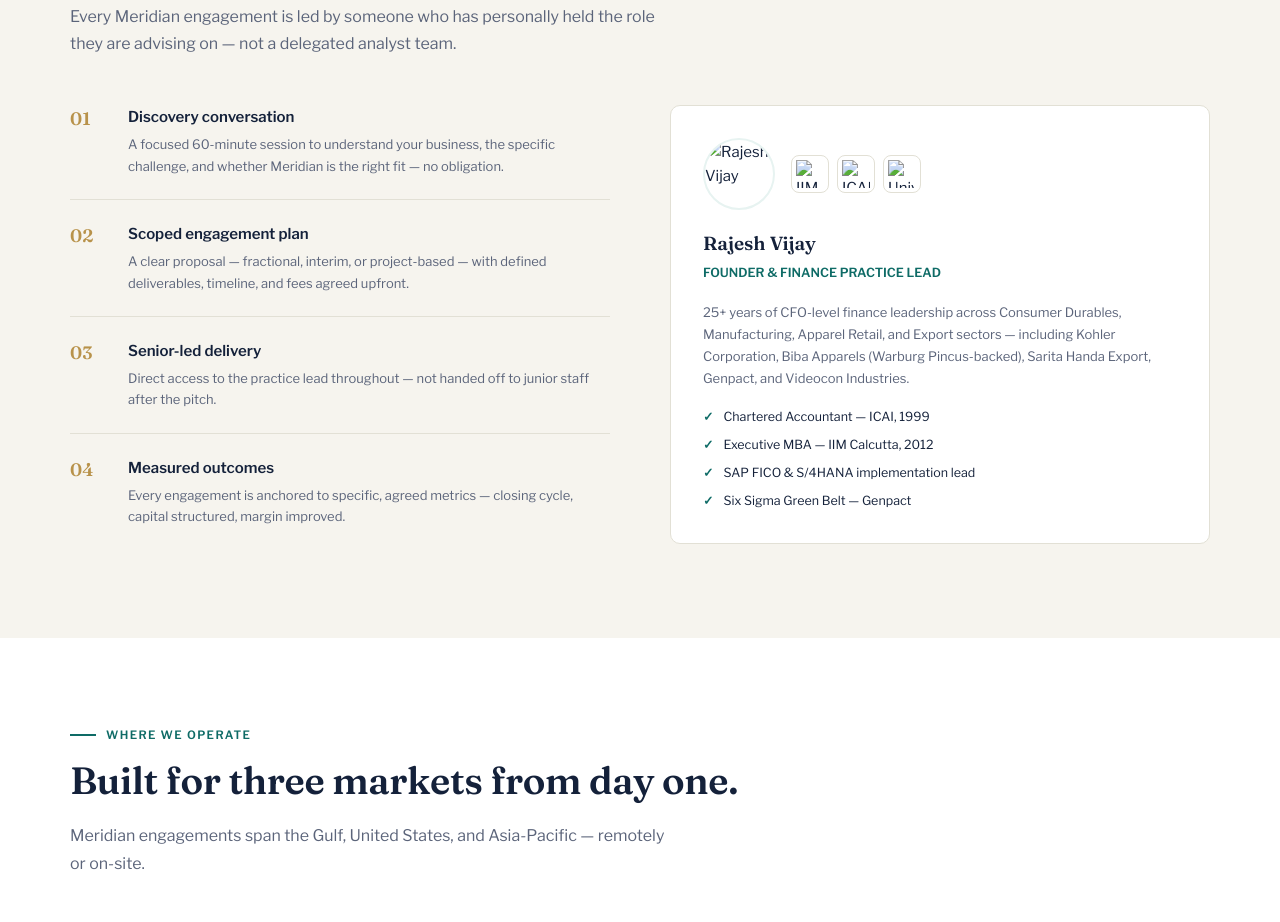
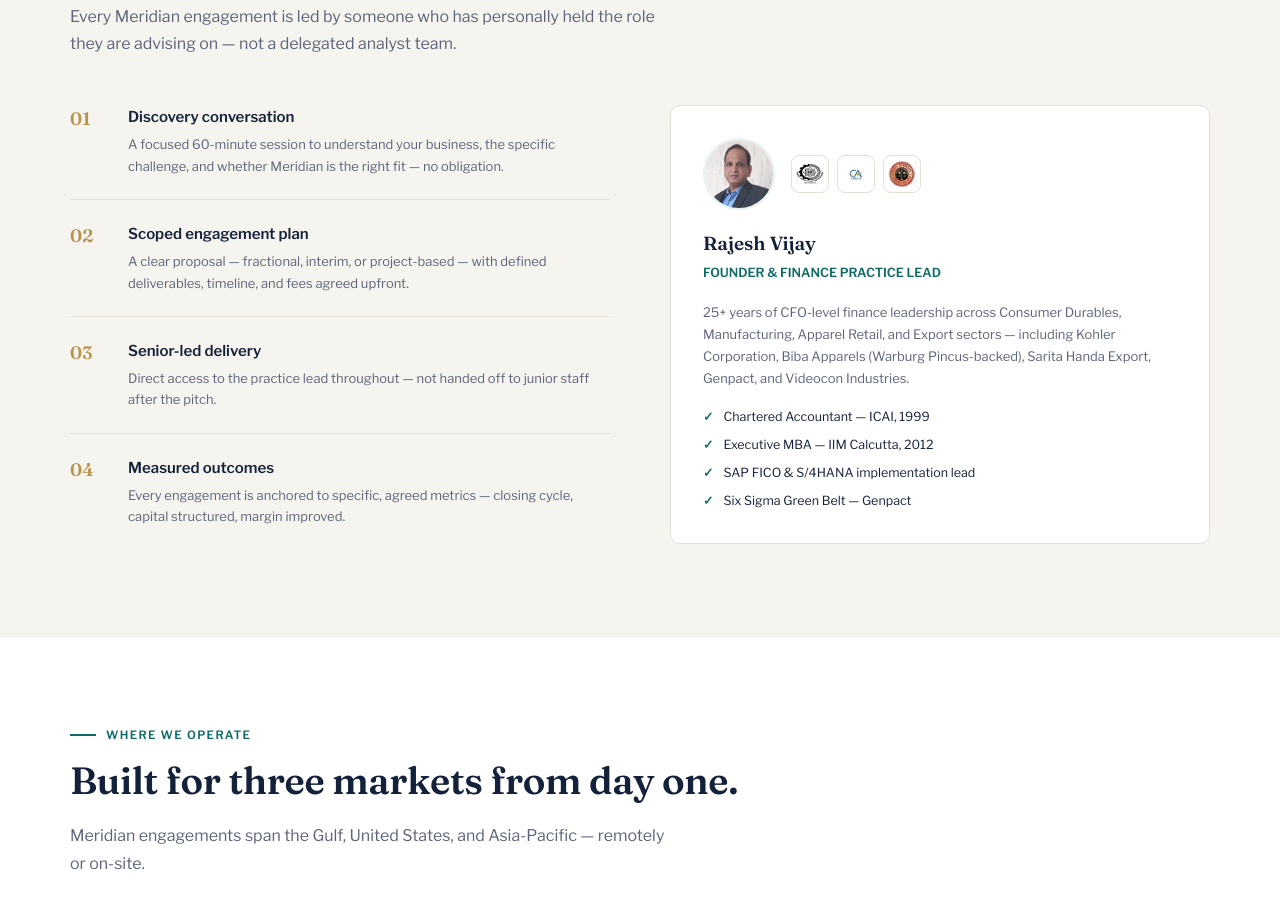
Before and after one commit to MGAdvisory/rajesh, a plain HTML site: page index.html in a window 1280 px wide. Shown: the part 2542-3464 px from the top of the page. Drawn offline with nearby package versions, Linux system fonts and the light colour scheme.

Commit message:
Refactor image paths in index.html
Updated image source paths to remove 'images/' prefix.

```diff
--- a/index.html
+++ b/index.html
@@ -410,16 +410,16 @@
 
       <div class="profile-card" id="about">
         <div class="profile-photo-row">
-          <img src="images/rajesh-vijay.jpg" alt="Rajesh Vijay" class="profile-photo">
+          <img src="rajesh-vijay.jpg" alt="Rajesh Vijay" class="profile-photo">
           <div class="credential-badges">
             <div class="credential-badge" title="Indian Institute of Management, Calcutta">
-              <img src="images/iim-calcutta.jpg" alt="IIM Calcutta">
+              <img src="iim-calcutta.jpg" alt="IIM Calcutta">
             </div>
             <div class="credential-badge" title="Institute of Chartered Accountants of India">
-              <img src="images/icai-india.jpg" alt="ICAI">
+              <img src="icai-india.jpg" alt="ICAI">
             </div>
             <div class="credential-badge" title="University of Rajasthan">
-              <img src="images/university-rajasthan.jpg" alt="University of Rajasthan">
+              <img src="university-rajasthan.jpg" alt="University of Rajasthan">
             </div>
           </div>
         </div>
```
